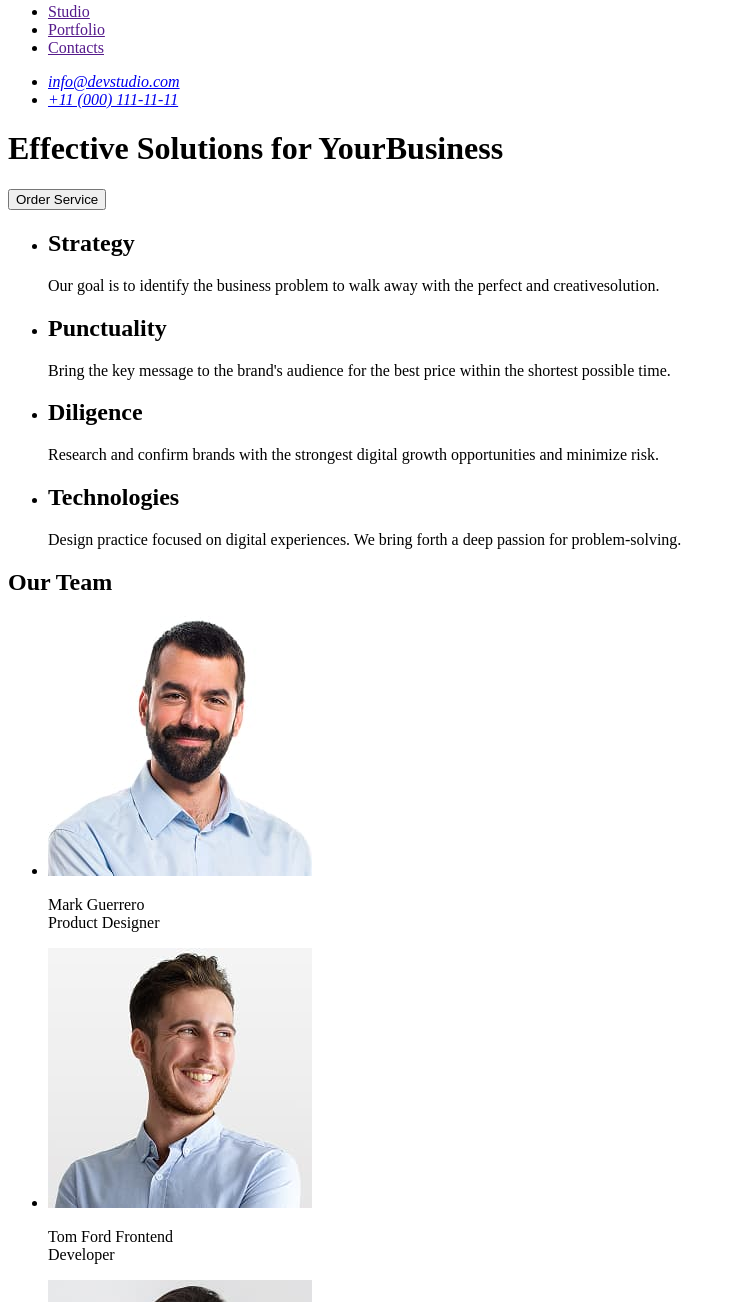
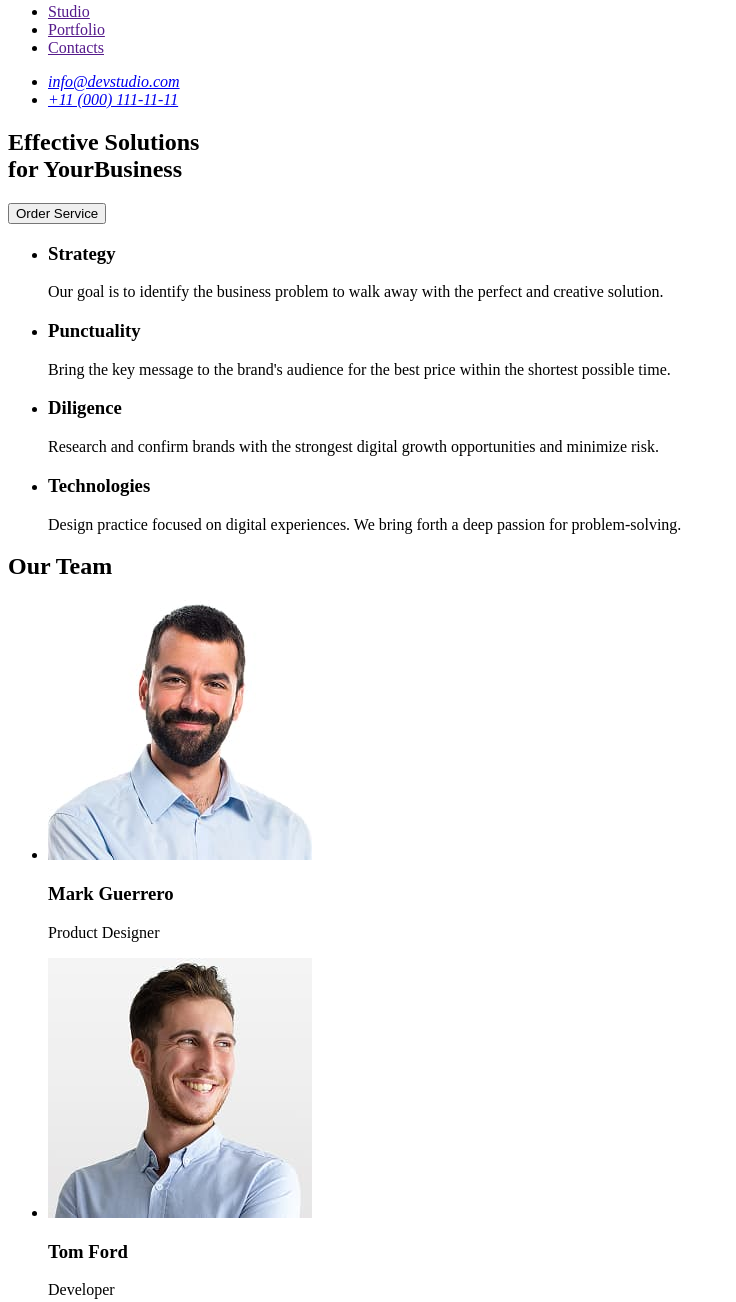
Before and after one commit to HavrynaKateryna/goit-markup-hw-01, a plain HTML site: page index.html in a window 1280 px wide. Shown: the part 39-1341 px from the top of the page, without its empty margins (0-736 px from the left). Drawn offline with Linux system fonts and the light colour scheme.

Commit message:
add Project changes

```diff
--- a/index.html
+++ b/index.html
@@ -23,50 +23,59 @@
     </address>
   </header>
   <main>
-    <h1>Effective Solutions for YourBusiness</h1>
-    <button type="button">Order Service</button>
+    <section>
+      <h1>Effective Solutions<br/> for YourBusiness</h1>
+      <button type="button">Order Service</button>
+  </section>
+  <section>
     <ul>
       <li>
-        <h2>Strategy</h2>
-        <p>Our goal is to identify the business
-        problem to walk away with the perfect and creativesolution.</p>
+        <h3>Strategy</h3>
+      <p>Our goal is to identify the business problem to walk away with the perfect and creative solution.</p>
       </li>
       <li>
-        <h2>Punctuality</h2>
+        <h3>Punctuality</h3>
       <p>Bring the key message to the brand's audience for the best price within the shortest possible time.</p>
       </li>
       <li>
-        <h2>Diligence</h2>
+        <h3>Diligence</h3>
       <p>Research and confirm brands with the strongest digital growth opportunities and minimize risk.</p>
       </li>
       <li>
-        <h2>Technologies</h2>
+        <h3>Technologies</h3>
       <p>Design practice focused on digital experiences. We bring forth a deep passion for problem-solving.</p>
     </li>
     </ul>
+    </section>
+    <section>
     <h2>Our Team</h2>
     <ul>
       <li>
-       <img src="./images/Team-1.jpg" width="264" height="260" alt="photo Mark Guerrero Product Designer" />
-       <p>Mark Guerrero<br /> Product Designer</p>
+       <img src="./images/Team-1.jpg" width="264" alt="photo"/>
+       <h3>Mark Guerrero</h3>
+       <p> Product Designer</p>
       </li>
       <li>
-        <img src="./images/Team-2.jpg" width="264" height="260" alt="photo Tom Ford Frontend Developer" />
-        <p>Tom Ford Frontend<br/> Developer</p>
+        <img src="./images/Team-2.jpg" width="264" alt="photo"/>
+        <h3>Tom Ford</h3>
+        <p>Developer</p>
       </li>
       <li>
-        <img src="./images/Team-3.jpg" width="264" height="260" alt="photo Camila Garcia Marketing"/>
-        <p>Camila Garcia<br /> Marketing</p>
+        <img src="./images/Team-3.jpg" width="264" alt="photo"/>
+        <h3>Camila Garcia</h3>
+        <p>Marketing</p>
       </li>
       <li>
-        <img src="./images/Team-4.jpg" width="264" height="260" alt=" photo Daniel Wilson UI Designer" />
-        <p>Daniel Wilson<br /> UI Designer</p>
+        <img src="./images/Team-4.jpg" width="264" alt="photo"/>
+        <h3>Daniel Wilson</h3>
+        <p>UI Designer</p>
       </li>
     </ul>
+  </section>
   </main>
   <footer>
     <a href="./index.html">WebStudio</a>
-    <p>Increase the flow of customers and <br /> sales for your business with digital<br /> marketing & growth solutions.</p>
+    <p>Increase the flow of customers and <br /> sales for your business with digital<br /> marketing & growth solutions.<br /></p>
   </footer>
 </body>
 </html>
```
